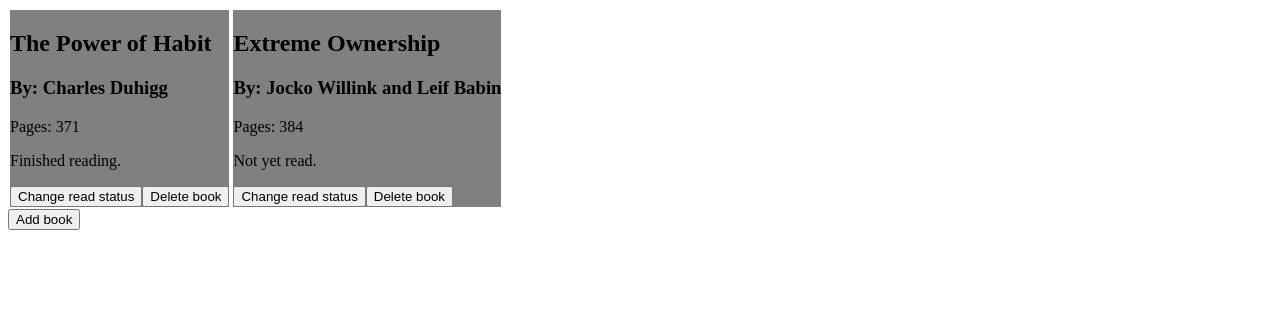
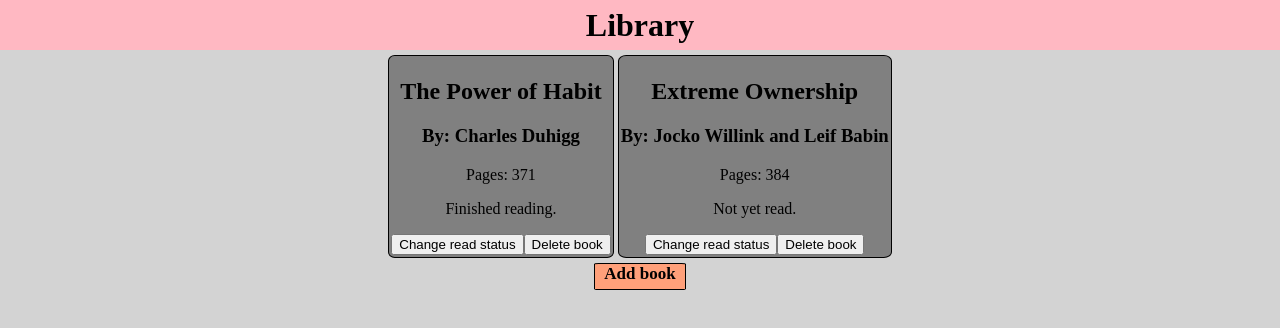
Before and after one commit to kadenjt/library, a plain HTML site: page index.html in a window 1280 px wide. Drawn offline with Linux system fonts and the light colour scheme.

Commit message:
Started modifying the look through css

```diff
--- a/index.html
+++ b/index.html
@@ -9,8 +9,12 @@
 </head>
 
 <body>
+    <div class="container">
+        <div class="header">
+            <h1>Library</h1>
+        </div>
         <div id="library"></div>
-    <button id="addBtn" onclick="toggleInputDisplay()">Add book</button>
+        <div type="button" id="addBtn" onclick="toggleInputDisplay()">Add book</button>
         <div id="addBook" style="display: none">
             <form id="newBook">
                 <label for="title">Title:</label>
@@ -27,6 +31,7 @@
                 <button type="button" id="saveBook" onclick="submitBook()">Save</button>
             </form>
         </div>
+    </div>
     <script src="library.js"></script>
 </body>
 
--- a/style.css
+++ b/style.css
@@ -1,10 +1,63 @@
+body, html {
+    margin: 0px;
+    padding: 0px;
+}
+
+.container {
+    text-align: center;
+    align-content: center;
+    position: absolute;
+    align-items: center ;
+    background: lightgray;
+    height: 100vh;
+    width: 100%;
+    display: flex;
+    flex-direction: column;
+}
+
+h1 {
+    margin: 0px;
+}
+
+.header {
+    display: flex;
+    align-items: center;
+    justify-content: center;
+    font-weight: bold;
+    background: hsl(351, 100%, 86%);
+    height: 50px;
+    width: 100%;
+}
+
 #library {
     display: flex;
 }
 #bookHolder {
     margin:2px;
+    border-radius: 3%;
+    margin-bottom: 4px;
 }
 
 #addBook {
-    background: lightgrey;
+    background: burlywood;
+    width: 400px;
+    padding: 5px;
+    margin-top: 10px;
 }
+
+#addBtn {
+    font-size: 17px;
+    font-weight: bold;
+    background: lightsalmon;
+    width: 90px;
+    height: 25px;
+    border: 1px solid black;
+    border-radius: 5%;
+}
+
+#bookHolder {
+    padding: 2px;
+    margin-top: 5px;
+    margin-bottom: 5px;
+    border: 1px solid black;
+}
```
Lines whose indentation alone changed are shown as unchanged.
